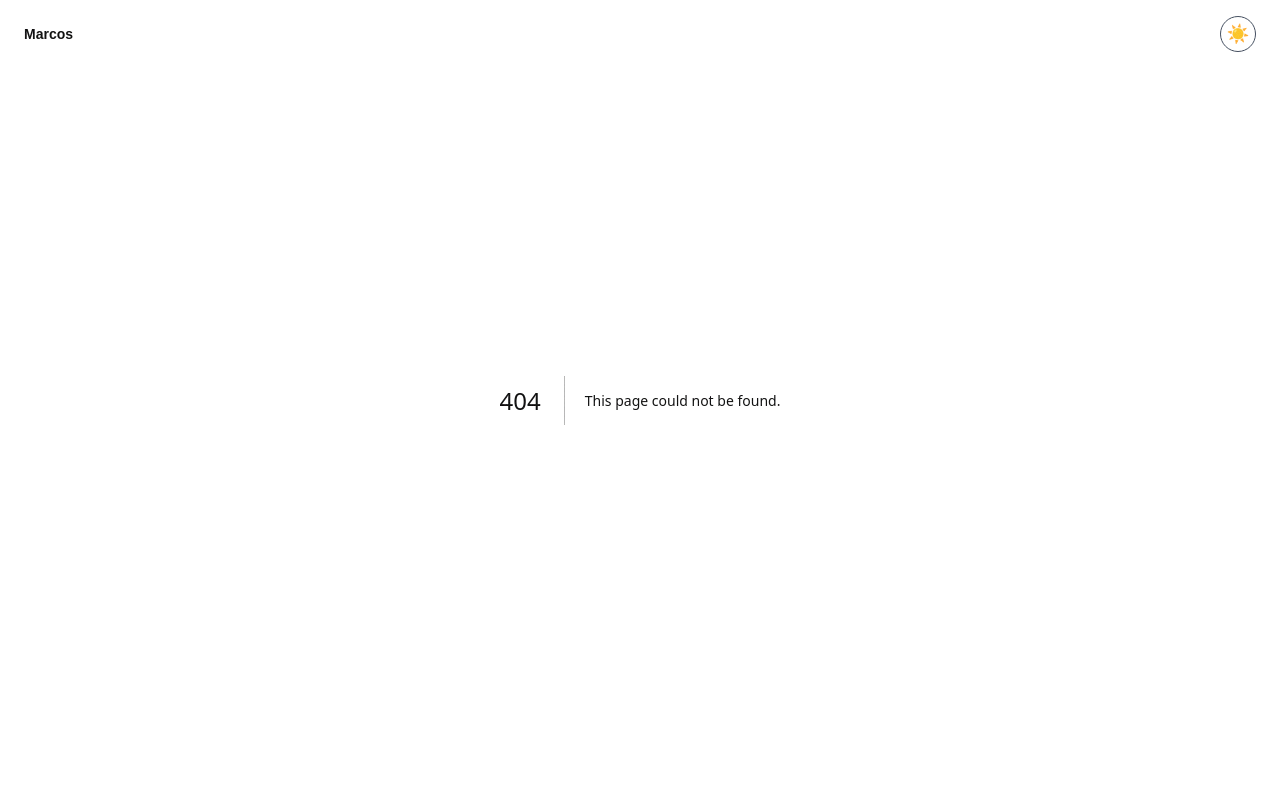
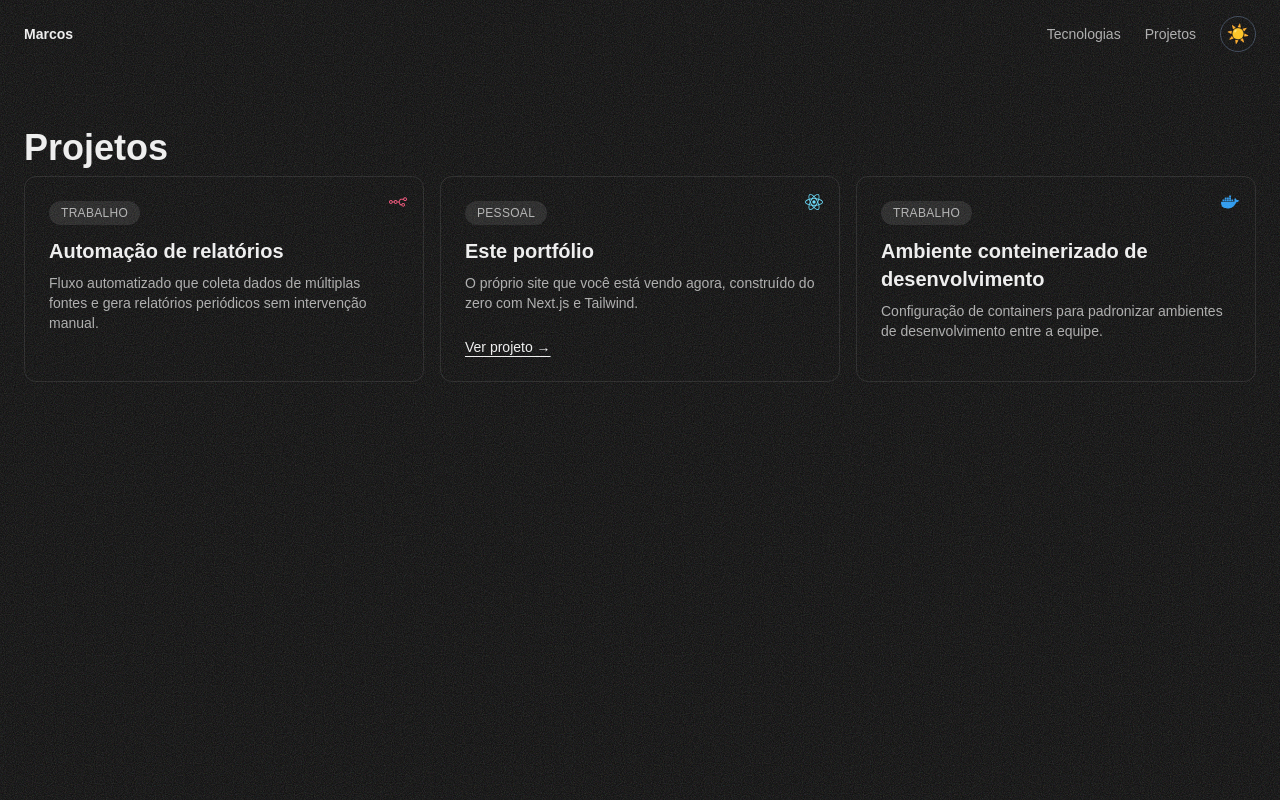
Before and after one commit to Marcospena12/portfolio, a Next.js app: page /projetos in a window 1280 px wide. Before the commit this address had no page. Built offline with nearby package versions, Linux system fonts and the light colour scheme.

Commit message:
feat: adiciona paginas de tecnologias e projetos, navegacao no header

```diff
--- a/package.json
+++ b/package.json
@@ -12,7 +12,8 @@
     "next": "16.3.1",
     "next-themes": "^0.4.6",
     "react": "19.2.8",
-    "react-dom": "19.2.8"
+    "react-dom": "19.2.8",
+    "react-icons": "^5.7.0"
   },
   "devDependencies": {
     "@tailwindcss/postcss": "^4",
--- /dev/null
+++ b/src/app/projetos/[id]/page.tsx
@@ -0,0 +1,22 @@
+import { projects } from "@/data/projects";
+import { notFound } from "next/navigation";
+
+type PageProps = {
+  params: Promise<{ id: string }>;
+};
+
+export default async function ProjectDetailPage({ params }: PageProps) {
+  const { id } = await params;
+  const project = projects.find((p) => p.id === id);
+
+  if (!project) {
+    notFound();
+  }
+
+  return (
+    <main className="min-h-screen bg-background px-6 pt-32 pb-20 text-foreground">
+      <h1 className="mb-4 text-4xl font-bold">{project.title}</h1>
+      <p className="max-w-2xl text-foreground/70">{project.description}</p>
+    </main>
+  );
+}
--- /dev/null
+++ b/src/app/projetos/page.tsx
@@ -0,0 +1,30 @@
+import { projects } from "@/data/projects";
+import { ProjectCard } from "@/components/ProjectCard";
+
+type PageProps = {
+  searchParams: Promise<{ tech?: string }>;
+};
+
+export default async function ProjetosPage({ searchParams }: PageProps) {
+  const { tech } = await searchParams;
+
+  const filteredProjects = tech
+    ? projects.filter((project) => project.techIds.includes(tech))
+    : projects;
+
+  return (
+    <main className="min-h-screen bg-background px-6 pt-32 pb-20 text-foreground">
+      <h1 className="mb-2 text-4xl font-bold">Projetos</h1>
+      {tech && (
+        <p className="mb-10 text-sm text-foreground/60">
+          Filtrando por: <span className="font-medium">{tech}</span>
+        </p>
+      )}
+      <div className="grid grid-cols-1 gap-4 sm:grid-cols-2 lg:grid-cols-3">
+        {filteredProjects.map((project) => (
+          <ProjectCard key={project.id} project={project} />
+        ))}
+      </div>
+    </main>
+  );
+}
--- /dev/null
+++ b/src/app/tecnologias/page.tsx
@@ -0,0 +1,15 @@
+import { technologies } from "@/data/technologies";
+import { TechCard } from "@/components/TechCard";
+
+export default function TecnologiasPage() {
+  return (
+    <main className="min-h-screen bg-background px-6 pt-32 pb-20 text-foreground">
+      <h1 className="mb-10 text-4xl font-bold">Tecnologias</h1>
+      <div className="grid grid-cols-2 gap-4 sm:grid-cols-3 md:grid-cols-4">
+        {technologies.map((tech) => (
+          <TechCard key={tech.id} tech={tech} />
+        ))}
+      </div>
+    </main>
+  );
+}
--- a/src/components/Header.tsx
+++ b/src/components/Header.tsx
@@ -1,10 +1,21 @@
+import Link from "next/link";
 import { ThemeToggle } from "@/components/ThemeToggle";
 
 export function Header() {
   return (
     <header className="fixed top-0 left-0 right-0 z-50 flex items-center justify-between px-6 py-4">
-      <span className="text-sm font-semibold">Marcos</span>
-      <ThemeToggle />
+      <Link href="/" className="text-sm font-semibold">
+        Marcos
+      </Link>
+      <nav className="flex items-center gap-6">
+        <Link href="/tecnologias" className="text-sm text-foreground/70 hover:text-foreground">
+          Tecnologias
+        </Link>
+        <Link href="/projetos" className="text-sm text-foreground/70 hover:text-foreground">
+          Projetos
+        </Link>
+        <ThemeToggle />
+      </nav>
     </header>
   );
 }
--- /dev/null
+++ b/src/components/ProjectCard.tsx
@@ -0,0 +1,48 @@
+"use client";
+
+import { useRouter } from "next/navigation";
+import type { Project } from "@/data/projects";
+import { technologies } from "@/data/technologies";
+import * as SiIcons from "react-icons/si";
+import type { IconType } from "react-icons";
+
+export function ProjectCard({ project }: { project: Project }) {
+  const router = useRouter();
+  const projectTechs = technologies.filter((tech) =>
+    project.techIds.includes(tech.id)
+  );
+
+  return (
+    <div
+      onClick={() => router.push(`/projetos/${project.id}`)}
+      className="relative flex cursor-pointer flex-col rounded-xl border border-foreground/10 p-6 transition-colors hover:border-foreground/30"
+    >
+      <div className="absolute top-4 right-4 flex gap-2">
+        {projectTechs.map((tech) => {
+          const Icon = SiIcons[tech.icon as keyof typeof SiIcons] as IconType;
+          return (
+            <Icon key={tech.id} style={{ color: tech.color }} className="text-lg" />
+          );
+        })}
+      </div>
+
+      <span className="mb-3 w-fit rounded-full bg-foreground/10 px-3 py-1 text-xs uppercase tracking-wide text-foreground/70">
+        {project.type}
+      </span>
+      <h2 className="mb-2 pr-16 text-xl font-semibold">{project.title}</h2>
+      <p className="mb-4 text-sm text-foreground/70">{project.description}</p>
+
+      {project.link && (
+         <a
+          href={project.link}
+          target="_blank"
+          rel="noopener noreferrer"
+          onClick={(e) => e.stopPropagation()}
+          className="mt-auto w-fit text-sm font-medium underline underline-offset-4"
+        >
+          Ver projeto →
+        </a>
+      )}
+    </div>
+  );
+}
--- /dev/null
+++ b/src/components/TechCard.tsx
@@ -0,0 +1,31 @@
+"use client";
+
+import * as SiIcons from "react-icons/si";
+import { useState } from "react";
+import Link from "next/link";
+import type { Technology } from "@/data/technologies";
+import type { IconType } from "react-icons";
+
+export function TechCard({ tech }: { tech: Technology }) {
+  const [hovered, setHovered] = useState(false);
+  const Icon = SiIcons[tech.icon as keyof typeof SiIcons] as IconType;
+
+  return (
+    <Link
+      href={`/projetos?tech=${tech.id}`}
+      onMouseEnter={() => setHovered(true)}
+      onMouseLeave={() => setHovered(false)}
+      className="relative flex h-40 flex-col items-center justify-center rounded-xl border border-foreground/10 p-4 text-center transition-colors hover:border-foreground/30"
+    >
+      {!hovered && (
+        <>
+          <Icon className="mb-2 text-4xl" style={{ color: tech.color }} />
+          <span className="text-sm font-medium">{tech.name}</span>
+        </>
+      )}
+      {hovered && (
+        <p className="text-sm text-foreground/70">{tech.summary}</p>
+      )}
+    </Link>
+  );
+}
--- /dev/null
+++ b/src/data/projects.ts
@@ -0,0 +1,36 @@
+export type Project = {
+  id: string;
+  title: string;
+  description: string;
+  techIds: string[];
+  type: "trabalho" | "pessoal";
+  link?: string;
+};
+
+export const projects: Project[] = [
+  {
+    id: "automacao-relatorios",
+    title: "Automação de relatórios",
+    description:
+      "Fluxo automatizado que coleta dados de múltiplas fontes e gera relatórios periódicos sem intervenção manual.",
+    techIds: ["n8n"],
+    type: "trabalho",
+  },
+  {
+    id: "portfolio",
+    title: "Este portfólio",
+    description:
+      "O próprio site que você está vendo agora, construído do zero com Next.js e Tailwind.",
+    techIds: ["react"],
+    type: "pessoal",
+    link: "https://github.com/seu-usuario/portfolio",
+  },
+  {
+    id: "ambiente-conteinerizado",
+    title: "Ambiente conteinerizado de desenvolvimento",
+    description:
+      "Configuração de containers para padronizar ambientes de desenvolvimento entre a equipe.",
+    techIds: ["docker"],
+    type: "trabalho",
+  },
+];
--- /dev/null
+++ b/src/data/technologies.ts
@@ -0,0 +1,31 @@
+export type Technology = {
+  id: string;
+  name: string;
+  summary: string;
+  icon: string;
+  color: string;
+};
+
+export const technologies: Technology[] = [
+  {
+    id: "n8n",
+    name: "n8n",
+    summary: "Automação de fluxos de trabalho e integrações entre sistemas.",
+    icon: "SiN8N",
+    color: "#EA4B71",
+  },
+  {
+    id: "docker",
+    name: "Docker",
+    summary: "Containerização de aplicações para ambientes consistentes.",
+    icon: "SiDocker",
+    color: "#2496ED",
+  },
+  {
+    id: "react",
+    name: "React",
+    summary: "Construção de interfaces web modernas e reativas.",
+    icon: "SiReact",
+    color: "#61DAFB",
+  },
+];
```
Also changed, not shown: 1 other file (tests, documents, lock files or other folders).
